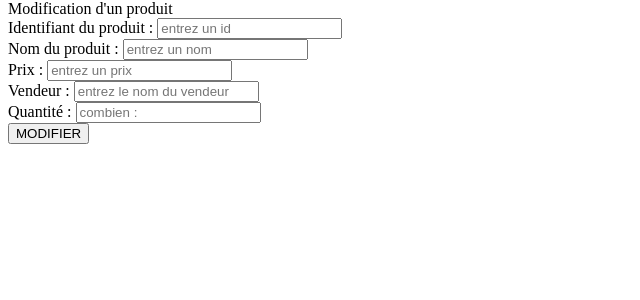
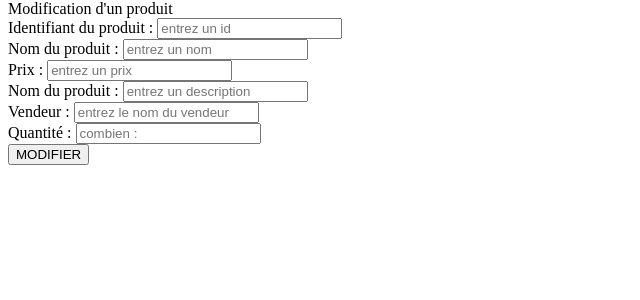
Before and after one commit to youssoufmiyad/e-commerce-PHP, a PHP site: page /e-commerce-PHP/dashboard/product/update in a window 1280 px wide. Shown: the part 27-327 px from the top of the page, without its empty margins (0-640 px from the left). Run offline with PHP 8.4, Linux system fonts and the light colour scheme; data that the repository does not hold is empty.

Commit message:
ajout champ "Description"

```diff
--- a/create-database.sql
+++ b/create-database.sql
@@ -106,6 +106,7 @@ CREATE TABLE `products` (
   `ProductId` int(11) NOT NULL,
   `Name` varchar(50) DEFAULT NULL,
   `Price` float DEFAULT NULL,
+  `Description` VARCHAR(255) NOT NULL,
   `Vendor` varchar(20) DEFAULT NULL,
   `UserId` int(11) DEFAULT NULL,
   `Quantity` int(11) NOT NULL
--- a/dashboard/product/delete/index.php
+++ b/dashboard/product/delete/index.php
@@ -66,6 +66,9 @@ if ($_SERVER['REQUEST_METHOD'] == "POST") {
                         <?= $produit['Price'] ?>
                     </td>
                     <td>
+                        <?= $produit['Description'] ?>
+                    </td>
+                    <td>
                         <?= $produit['Vendor'] ?>
                     </td>
                 </tr>
--- a/dashboard/product/update/index.php
+++ b/dashboard/product/update/index.php
@@ -16,17 +16,18 @@ require_once('../../../utils/connect.php');
 // Envoi du formulaire de création d'un produit
 if ($_SERVER['REQUEST_METHOD'] == "POST") {
     // Vérification du remplissage des champs coté serveur
-    if (isset($_POST['product-id']) && isset($_POST['product-name']) && isset($_POST['price']) && isset($_POST['vendor']) && isset($_POST['quantity'])) {
+    if (!empty($_POST['product-id']) && !empty($_POST['product-name']) && !empty($_POST['price']) && !empty($_POST['description']) && !empty($_POST['vendor']) && !empty($_POST['quantity'])) {
         $name = $_POST['product-name'];
         $price = $_POST['price'];
+        $description = $_POST['description'];
         $vendor = $_POST['vendor'];
         $quantity = $_POST['quantity'];
         $id = $_POST['product-id'];
         $produits = $db->query('SELECT * FROM products WHERE ProductId=' . $id . ';');
 
         // Requête de modification du produit existant à la base de données
-        $postQuery = $db->prepare("UPDATE `products` SET `Name`=?, `Price`=?, `Vendor`=?, `Quantity`=? WHERE `ProductId`=?;");
-        $postQuery->bind_param("sssss", $name, $price, $vendor, $quantity, $id);
+        $postQuery = $db->prepare("UPDATE `products` SET `Name`=?, `Price`=?, `Description`=?, `Vendor`=?, `Quantity`=? WHERE `ProductId`=?;");
+        $postQuery->bind_param("ssssss", $name, $price, $description, $vendor, $quantity, $id);
 
         try {
             $postQuery->execute();
@@ -67,6 +68,9 @@ if ($_SERVER['REQUEST_METHOD'] == "POST") {
                     <?= $produit['Price'] ?>
                 </td>
                 <td>
+                    <?= $produit['Description'] ?>
+                </td>
+                <td>
                     <?= $produit['Vendor'] ?>
                 </td>
             </tr>
@@ -92,6 +96,11 @@ if ($_SERVER['REQUEST_METHOD'] == "POST") {
                 placeholder="entrez un prix">
             <br>
 
+            <label for="description">Nom du produit :</label>
+            <input type="text" name="description" id="description" value="<?= $result['Description'] ?>"
+                placeholder="entrez un description">
+            <br>
+
             <label for="vendor">Vendeur :</label>
             <input type="text" name="vendor" id="vendor" value="<?= $result['Vendor'] ?>"
                 placeholder="entrez le nom du vendeur">
```
Also changed, not shown: dashboard/product/create/index.php (+8 -3 lines).
